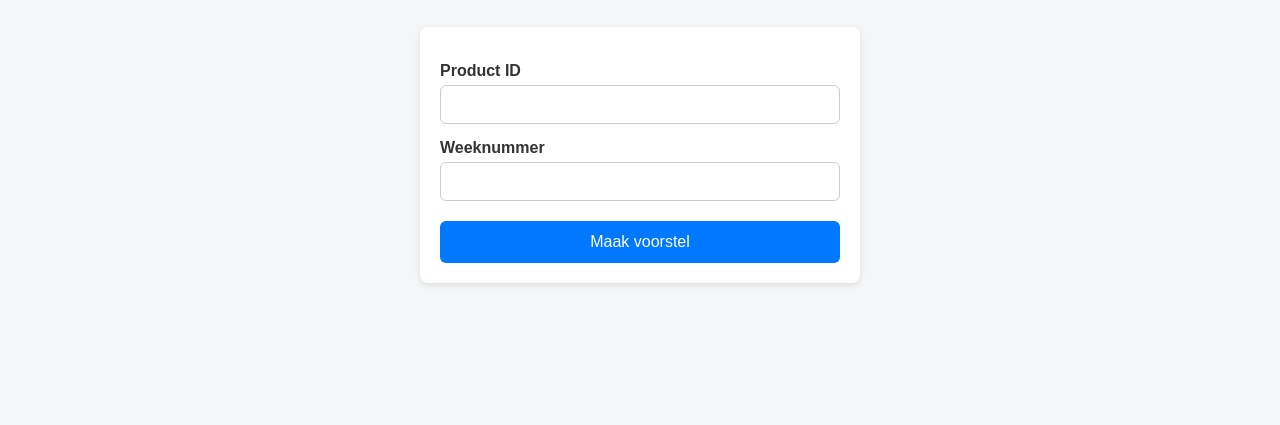
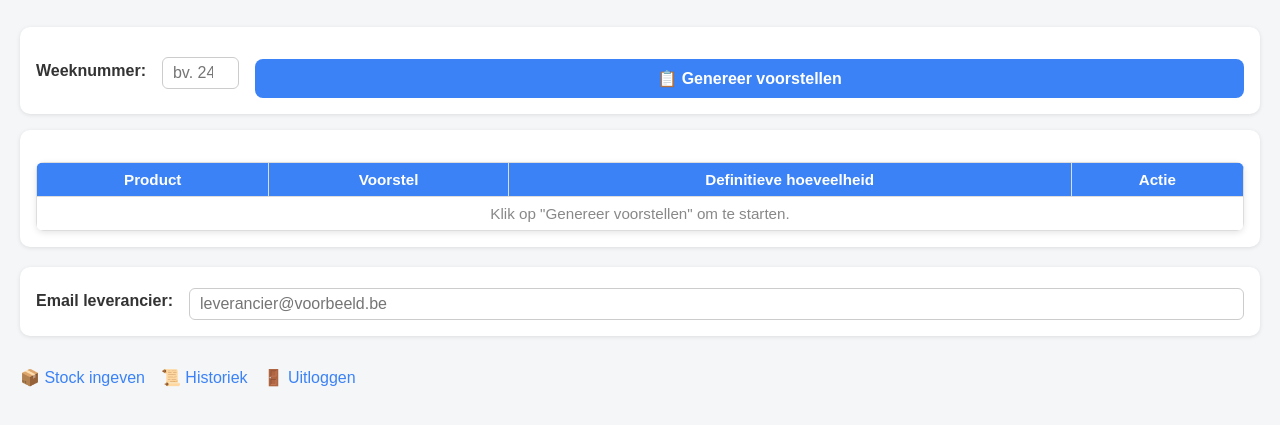
Before and after one commit to Ronnyvdb2000/Beste, a plain HTML site: page docs/order.html in a window 1280 px wide. Shown: the part 81-506 px from the top of the page. Drawn offline with Linux system fonts and the light colour scheme; sample sign-in values are in the browser's storage.

Commit message:
Update order.html

```diff
--- a/docs/order.html
+++ b/docs/order.html
@@ -2,40 +2,216 @@
 <html lang="nl">
 <head>
   <meta charset="UTF-8">
-  <title>Bestelling</title>
+  <title>Stock App - Bestelvoorstel</title>
   <link rel="stylesheet" href="css/style.css">
+  <style>
+    table {
+      width: 100%;
+      border-collapse: collapse;
+      margin-top: 1rem;
+      font-size: 0.95rem;
+    }
+    th, td {
+      border: 1px solid #ddd;
+      padding: 8px 10px;
+      text-align: center;
+    }
+    th {
+      background-color: #3b82f6;
+      color: white;
+      font-weight: bold;
+    }
+    tr:nth-child(even) { background-color: #f1f5f9; }
+    td:first-child { text-align: left; font-weight: 500; min-width: 160px; }
+    td input[type="number"] {
+      width: 70px;
+      padding: 4px 6px;
+      border: 1px solid #ccc;
+      border-radius: 4px;
+      text-align: center;
+      font-size: 0.9rem;
+    }
+    .week-bar {
+      display: flex;
+      align-items: center;
+      gap: 1rem;
+      margin-bottom: 1rem;
+      background: white;
+      padding: 1rem;
+      border-radius: 10px;
+      box-shadow: 0 1px 4px rgba(0,0,0,0.1);
+    }
+    .week-bar label { font-weight: bold; margin: 0; }
+    .week-bar input {
+      width: 80px;
+      padding: 6px 10px;
+      border: 1px solid #ccc;
+      border-radius: 6px;
+      font-size: 1rem;
+    }
+    .tabel-wrapper {
+      background: white;
+      border-radius: 10px;
+      box-shadow: 0 1px 4px rgba(0,0,0,0.1);
+      padding: 1rem;
+      overflow-x: auto;
+    }
+    .btn {
+      padding: 10px 24px;
+      border: none;
+      border-radius: 8px;
+      font-size: 1rem;
+      font-weight: bold;
+      cursor: pointer;
+      color: white;
+    }
+    .btn-blauw { background-color: #3b82f6; margin-top: 1rem; }
+    .btn-blauw:hover { background-color: #2563eb; }
+    .btn-groen { background-color: #10b981; }
+    .btn-groen:hover { background-color: #059669; }
+    #result-msg { margin-top: 1rem; font-weight: bold; }
+    .email-bar {
+      display: flex;
+      align-items: center;
+      gap: 1rem;
+      margin-top: 1.2rem;
+      background: white;
+      padding: 1rem;
+      border-radius: 10px;
+      box-shadow: 0 1px 4px rgba(0,0,0,0.1);
+    }
+    .email-bar label { font-weight: bold; margin: 0; }
+    .email-bar input {
+      flex: 1;
+      padding: 6px 10px;
+      border: 1px solid #ccc;
+      border-radius: 6px;
+      font-size: 1rem;
+    }
+    .voorstel-cel { font-weight: bold; color: #2563eb; }
+    .nav-links { margin-top: 2rem; display: flex; gap: 1rem; }
+    .nav-links a { color: #3b82f6; text-decoration: none; font-weight: 500; }
+    .nav-links a:hover { text-decoration: underline; }
+  </style>
 </head>
 <body>
+  <script>
+    if (localStorage.getItem("loggedIn") !== "true") {
+      window.location.href = "index.html";
+    }
+  </script>
+
   <h1>Bestelvoorstel</h1>
 
-  <form id="proposal-form">
-    <label>Product ID</label>
-    <input type="number" id="product_id" required>
+  <div class="week-bar">
+    <label for="week">Weeknummer:</label>
+    <input type="number" id="week" min="1" max="53" placeholder="bv. 24" required>
+    <button class="btn btn-blauw" onclick="maakVoorstellen()">📋 Genereer voorstellen</button>
+  </div>
 
-    <label>Weeknummer</label>
-    <input type="number" id="week" required>
+  <div class="tabel-wrapper">
+    <table id="order-tabel">
+      <thead>
+        <tr>
+          <th>Product</th>
+          <th>Voorstel</th>
+          <th>Definitieve hoeveelheid</th>
+          <th>Actie</th>
+        </tr>
+      </thead>
+      <tbody id="order-rijen">
+        <tr><td colspan="4" style="text-align:center; color:#888;">Klik op "Genereer voorstellen" om te starten.</td></tr>
+      </tbody>
+    </table>
+  </div>
 
-    <button type="submit">Maak voorstel</button>
-  </form>
+  <div class="email-bar">
+    <label for="email">Email leverancier:</label>
+    <input type="email" id="email" placeholder="leverancier@voorbeeld.be">
+  </div>
 
-  <p id="proposal-result"></p>
+  <div id="result-msg"></div>
 
-  <form id="final-form" style="display:none;">
-    <label>Order ID</label>
-    <input type="number" id="order_id" readonly>
-
-    <label>Definitieve hoeveelheid</label>
-    <input type="number" id="definitief" required>
-
-    <label>Email leverancier</label>
-    <input type="email" id="email_leverancier" required>
-
-    <button type="submit">Verstuur bestelling</button>
-  </form>
-
-  <p id="final-result"></p>
+  <div class="nav-links">
+    <a href="stock.html">📦 Stock ingeven</a>
+    <a href="history.html">📜 Historiek</a>
+    <a href="index.html" onclick="localStorage.removeItem('loggedIn')">🚪 Uitloggen</a>
+  </div>
 
   <script src="js/api.js"></script>
-  <script src="js/order.js"></script>
+  <script>
+    let voorstellen = []; // { product_id, naam, voorstel, order_id }
+
+    async function maakVoorstellen() {
+      const week = Number(document.getElementById('week').value);
+      const resultEl = document.getElementById('result-msg');
+      const tbody = document.getElementById('order-rijen');
+
+      if (!week) {
+        resultEl.style.color = 'red';
+        resultEl.textContent = '⚠️ Vul eerst een weeknummer in.';
+        return;
+      }
+
+      tbody.innerHTML = '<tr><td colspan="4" style="text-align:center; color:#888;">Bezig met laden...</td></tr>';
+      resultEl.textContent = '';
+      voorstellen = [];
+
+      try {
+        const producten = await apiGet('/products');
+
+        tbody.innerHTML = '';
+        for (const p of producten) {
+          try {
+            const res = await apiPost('/order/proposal', { product_id: p.id, week });
+            voorstellen.push({ product_id: p.id, naam: p.naam, voorstel: res.voorstel, order_id: res.id });
+
+            const tr = document.createElement('tr');
+            tr.id = `rij_${res.id}`;
+            tr.innerHTML = `
+              <td>${p.naam}</td>
+              <td class="voorstel-cel">${res.voorstel}</td>
+              <td><input type="number" id="definitief_${res.id}" value="${res.voorstel}" min="0"></td>
+              <td><button class="btn btn-groen" onclick="verstuurEen(${res.id})">📧 Verstuur</button></td>
+            `;
+            tbody.appendChild(tr);
+          } catch (e) {
+            // product overslaan als er geen stock is
+          }
+        }
+
+        if (tbody.innerHTML === '') {
+          tbody.innerHTML = '<tr><td colspan="4" style="text-align:center; color:#888;">Geen voorstellen — stock eerst ingeven voor week ' + week + '.</td></tr>';
+        }
+
+      } catch (err) {
+        resultEl.style.color = 'red';
+        resultEl.textContent = '❌ Fout bij laden producten.';
+      }
+    }
+
+    async function verstuurEen(order_id) {
+      const email = document.getElementById('email').value;
+      const definitief = Number(document.getElementById(`definitief_${order_id}`).value);
+      const resultEl = document.getElementById('result-msg');
+
+      if (!email) {
+        resultEl.style.color = 'red';
+        resultEl.textContent = '⚠️ Vul een email leverancier in.';
+        return;
+      }
+
+      try {
+        await apiPost('/order/finalize', { order_id, definitief, email_leverancier: email });
+        const rij = document.getElementById(`rij_${order_id}`);
+        if (rij) rij.style.backgroundColor = '#d1fae5';
+        resultEl.style.color = 'green';
+        resultEl.textContent = `✅ Bestelling verstuurd naar ${email}.`;
+      } catch (err) {
+        resultEl.style.color = 'red';
+        resultEl.textContent = '❌ Fout bij versturen.';
+      }
+    }
+  </script>
 </body>
 </html>
```
